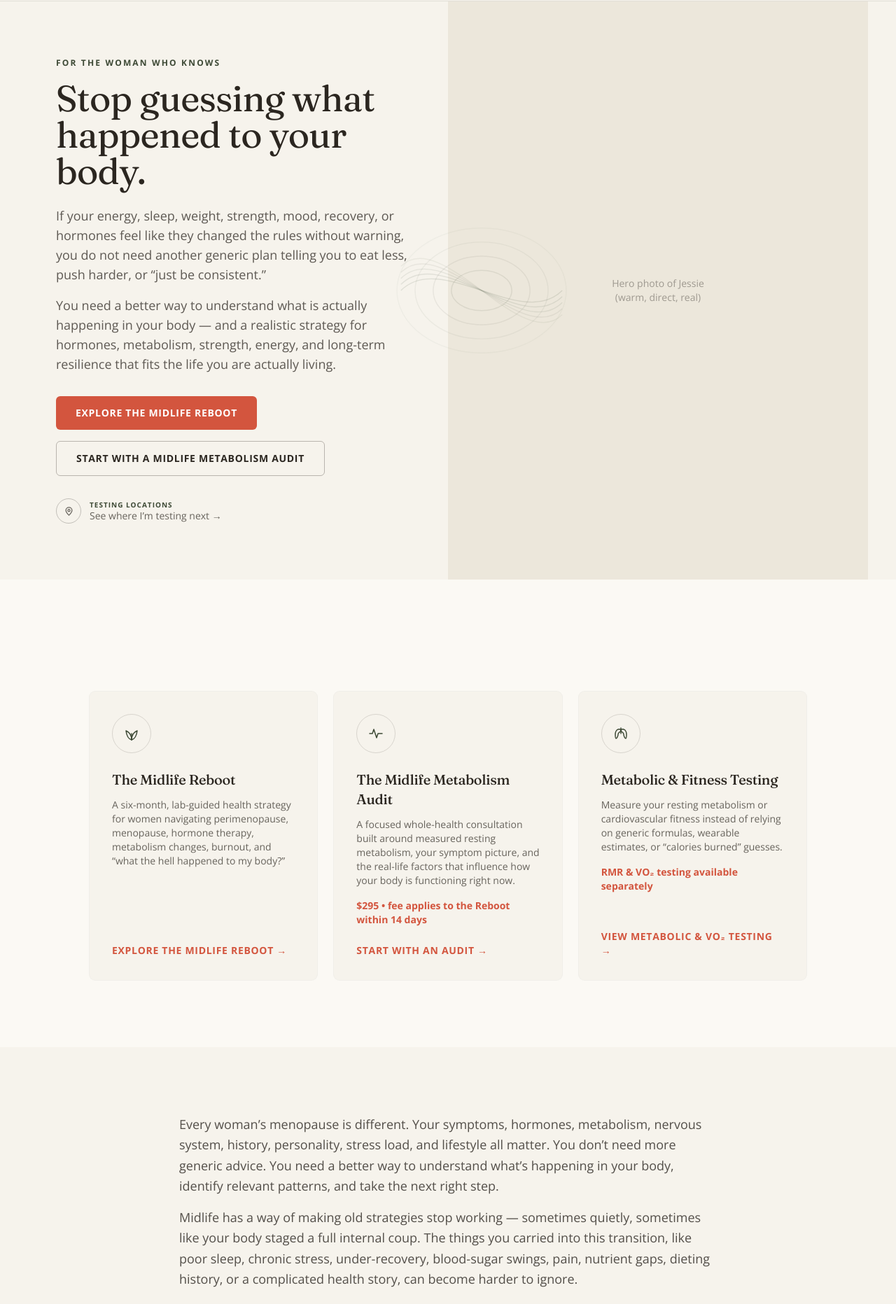
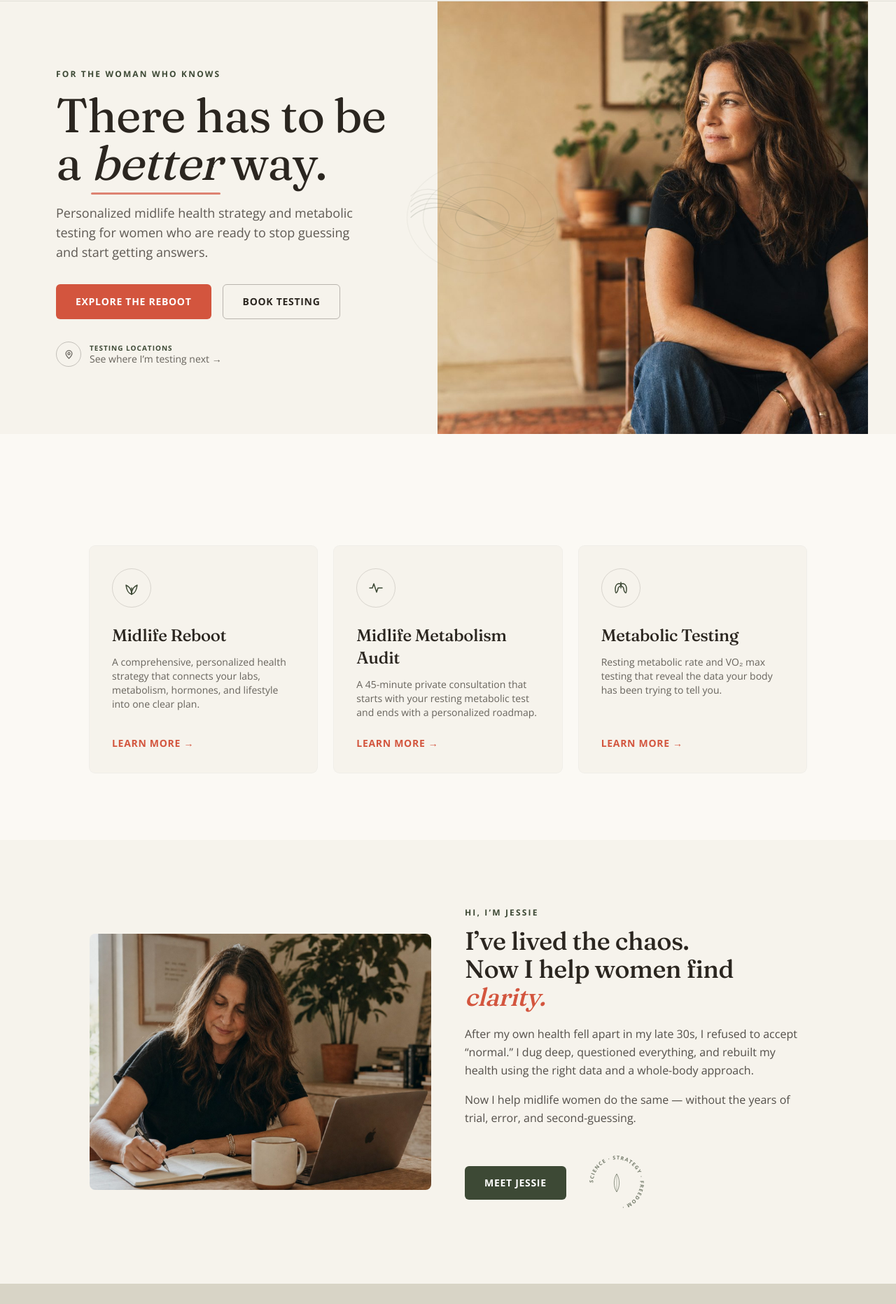
Before and after one commit to Lee-Payton/jessie-life, a Next.js app: page / in a window 1280 px wide. Shown: the part 79-1942 px from the top of the page at 70% size. Built offline with nearby package versions, Linux system fonts and the light colour scheme.

Commit message:
Match homepage to Jessie's mockup: hero headline 'There has to be a better way', mockup card + about copy, real warm photos; keep brief sections below

```diff
--- a/app/page.tsx
+++ b/app/page.tsx
@@ -1,31 +1,27 @@
 import Link from 'next/link';
+import Image from 'next/image';
 import { Section, CtaButton, TopoSwirl } from '@/components/ui';
 import { LeafIcon, PulseIcon, LungsIcon, VanSketch, CircleBadge } from '@/components/icons';
 
 export default function HomePage() {
   return (
     <>
-      {/* ===== HERO — large photo right, full verbatim copy left (mockup layout) ===== */}
+      {/* ===== HERO — matches mockup: headline+copy left, large photo bleeding right ===== */}
       <section className="relative overflow-hidden bg-cream">
-        <div className="mx-auto grid w-full max-w-content items-stretch gap-0 md:grid-cols-2">
-          <div className="relative z-10 flex flex-col justify-center px-6 py-14 md:py-20 md:pl-10 md:pr-12">
+        <div className="mx-auto grid w-full max-w-content items-stretch md:grid-cols-[1fr_1.05fr]">
+          <div className="relative z-10 flex flex-col justify-center px-6 py-14 md:py-24 md:pl-10 md:pr-14">
             <p className="eyebrow">For the woman who knows</p>
-            <h1 className="mt-4 font-display text-4xl md:text-5xl lg:text-[3.25rem]">
-              Stop guessing what happened to your body.
+            <h1 className="mt-4 font-display text-5xl leading-[1.02] md:text-6xl lg:text-[4.25rem]">
+              There has to be a{' '}
+              <span className="accent-underline">better</span> way.
             </h1>
-            <p className="mt-6 max-w-xl font-body text-lg text-ink/75">
-              If your energy, sleep, weight, strength, mood, recovery, or hormones feel like
-              they changed the rules without warning, you do not need another generic plan
-              telling you to eat less, push harder, or &ldquo;just be consistent.&rdquo;
-            </p>
-            <p className="mt-4 max-w-xl font-body text-lg text-ink/75">
-              You need a better way to understand what is actually happening in your body — and
-              a realistic strategy for hormones, metabolism, strength, energy, and long-term
-              resilience that fits the life you are actually living.
+            <p className="mt-6 max-w-md font-body text-lg text-ink/75">
+              Personalized midlife health strategy and metabolic testing for women who are
+              ready to stop guessing and start getting answers.
             </p>
             <div className="mt-8 flex flex-wrap gap-4">
-              <CtaButton href="/reboot">Explore the Midlife Reboot</CtaButton>
-              <CtaButton href="/audit" variant="secondary">Start With a Midlife Metabolism Audit</CtaButton>
+              <CtaButton href="/reboot">Explore the Reboot</CtaButton>
+              <CtaButton href="/locations" variant="secondary">Book Testing</CtaButton>
             </div>
             <Link href="/locations" className="mt-8 inline-flex items-center gap-3 text-ink/70 transition-colors hover:text-terracotta">
               <span className="flex h-9 w-9 items-center justify-center rounded-full border border-ink/25">
@@ -38,49 +34,105 @@ export default function HomePage() {
             </Link>
           </div>
 
-          {/* Large photo panel with topo-swirl overlay bleeding from photo edge */}
-          <div className="relative min-h-[380px] md:min-h-full">
-            <TopoSwirl className="absolute -left-24 top-1/2 z-10 hidden h-72 w-72 -translate-y-1/2 text-forest/25 md:block" />
-            {/* PHOTO DIRECTION: strong, current photo of Jessie — warm, direct, real (not stock) */}
-            <div className="flex h-full min-h-[380px] items-center justify-center bg-cream-dark text-center font-body text-sm text-ink/40">
-              Hero photo of Jessie
-              <br />(warm, direct, real)
-            </div>
+          <div className="relative min-h-[420px] md:min-h-full">
+            <TopoSwirl className="absolute -left-16 top-1/2 z-10 hidden h-64 w-64 -translate-y-1/2 text-forest/30 md:block" />
+            <Image
+              src="/brand/hero-jessie.jpg"
+              alt="Jessie Faber"
+              fill
+              priority
+              sizes="(max-width: 768px) 100vw, 55vw"
+              className="object-cover"
+            />
           </div>
         </div>
       </section>
 
-      {/* ===== 3 OFFER CARDS — directly after hero, mockup style ===== */}
-      <Section bg="creamLight" id="start" className="pt-12 md:pt-16">
+      {/* ===== 3 OFFER CARDS (mockup copy) ===== */}
+      <Section bg="creamLight" id="start" className="pt-14 md:pt-16">
         <div className="mx-auto grid max-w-5xl gap-6 md:grid-cols-3">
           <OfferCard
             icon={<LeafIcon />}
-            title="The Midlife Reboot"
-            intro="A six-month, lab-guided health strategy for women navigating perimenopause, menopause, hormone therapy, metabolism changes, burnout, and “what the hell happened to my body?”"
-            cta="Explore the Midlife Reboot"
+            title="Midlife Reboot"
+            body="A comprehensive, personalized health strategy that connects your labs, metabolism, hormones, and lifestyle into one clear plan."
             href="/reboot"
           />
           <OfferCard
             icon={<PulseIcon />}
-            title="The Midlife Metabolism Audit"
-            intro="A focused whole-health consultation built around measured resting metabolism, your symptom picture, and the real-life factors that influence how your body is functioning right now."
-            price="$295 • fee applies to the Reboot within 14 days"
-            cta="Start With an Audit"
+            title="Midlife Metabolism Audit"
+            body="A 45-minute private consultation that starts with your resting metabolic test and ends with a personalized roadmap."
             href="/audit"
           />
           <OfferCard
             icon={<LungsIcon />}
-            title="Metabolic & Fitness Testing"
-            intro="Measure your resting metabolism or cardiovascular fitness instead of relying on generic formulas, wearable estimates, or “calories burned” guesses."
-            price="RMR & VO₂ testing available separately"
-            cta="View Metabolic & VO₂ Testing"
+            title="Metabolic Testing"
+            body="Resting metabolic rate and VO₂ max testing that reveal the data your body has been trying to tell you."
             href="/metabolism"
           />
         </div>
       </Section>
 
-      {/* ===== Every Woman's Menopause Is Different (verbatim) ===== */}
-      <Section>
+      {/* ===== ABOUT SPLIT (mockup copy) ===== */}
+      <Section bg="cream">
+        <div className="mx-auto grid max-w-5xl items-center gap-12 md:grid-cols-2">
+          <div className="relative order-2 md:order-1">
+            <span className="absolute -left-5 top-1/2 hidden -translate-y-1/2 -rotate-90 whitespace-nowrap font-script text-2xl text-terracotta/80 lg:block">
+              been there, figured it out
+            </span>
+            <div className="relative aspect-[4/3] overflow-hidden rounded-lg">
+              <Image
+                src="/brand/about-jessie.jpg"
+                alt="Jessie Faber working"
+                fill
+                sizes="(max-width: 768px) 100vw, 45vw"
+                className="object-cover"
+              />
+            </div>
+          </div>
+          <div className="order-1 md:order-2">
+            <p className="eyebrow">Hi, I&rsquo;m Jessie</p>
+            <h2 className="mt-3 font-display text-3xl md:text-4xl">
+              I&rsquo;ve lived the chaos.
+              <br />
+              Now I help women find <em className="text-terracotta">clarity.</em>
+            </h2>
+            <div className="mt-5 space-y-4 font-body text-ink/80">
+              <p>
+                After my own health fell apart in my late 30s, I refused to accept
+                &ldquo;normal.&rdquo; I dug deep, questioned everything, and rebuilt my health
+                using the right data and a whole-body approach.
+              </p>
+              <p>
+                Now I help midlife women do the same — without the years of trial, error, and
+                second-guessing.
+              </p>
+            </div>
+            <div className="mt-8 flex items-center gap-6">
+              <CtaButton href="/about" variant="forest">Meet Jessie</CtaButton>
+              <CircleBadge className="hidden h-24 w-24 text-forest/70 sm:block" />
+            </div>
+          </div>
+        </div>
+      </Section>
+
+      {/* ===== "I bring the lab to you" band (mockup) ===== */}
+      <section className="bg-sand">
+        <div className="container-content grid items-center gap-6 py-12 md:grid-cols-[auto_1fr_auto]">
+          <VanSketch className="hidden h-20 w-44 text-ink/60 md:block" />
+          <div>
+            <h2 className="text-2xl md:text-3xl">I bring the lab to you.</h2>
+            <p className="mt-2 max-w-lg font-body text-ink/75">
+              See where I&rsquo;m testing next and book your metabolic test in a city near you.
+            </p>
+          </div>
+          <CtaButton href="/locations" variant="secondary">View Testing Locations</CtaButton>
+        </div>
+      </section>
+
+      {/* ================= BRIEF SECTIONS (kept verbatim, styled to match) ================= */}
+
+      {/* Every Woman's Menopause Is Different */}
+      <Section bg="creamLight">
         <div className="mx-auto max-w-3xl">
           <div className="space-y-4 font-body text-lg text-ink/80">
             <p>
@@ -105,7 +157,7 @@ export default function HomePage() {
         </div>
       </Section>
 
-      {/* ===== What Midlife Can Affect (verbatim + bullets) ===== */}
+      {/* What Midlife Can Affect */}
       <Section bg="creamDark">
         <div className="mx-auto grid max-w-5xl gap-12 lg:grid-cols-[1.1fr_0.9fr]">
           <div>
@@ -146,48 +198,7 @@ export default function HomePage() {
         </div>
       </Section>
 
-      {/* ===== About Jessie split — photo left, script accent, circle badge (mockup) ===== */}
-      <Section bg="creamLight">
-        <div className="mx-auto grid max-w-5xl items-center gap-12 md:grid-cols-2">
-          <div className="relative order-2 md:order-1">
-            <span className="absolute -left-5 top-1/2 hidden -translate-y-1/2 -rotate-90 whitespace-nowrap font-script text-2xl text-terracotta/80 lg:block">
-              been there, figured it out
-            </span>
-            {/* PHOTO DIRECTION: personal image communicating expertise + adventurous life */}
-            <div className="flex aspect-[4/3] items-center justify-center overflow-hidden rounded-lg bg-cream-dark text-center font-body text-sm text-ink/40">
-              Personal image of Jessie
-            </div>
-          </div>
-          <div className="order-1 md:order-2">
-            <p className="eyebrow">Hi, I&rsquo;m Jessie</p>
-            <div className="mt-4 space-y-4 font-body text-lg text-ink/80">
-              <p>
-                I became a functional health practitioner after years of living inside a body
-                that did not follow the easy instructions.
-              </p>
-              <p>
-                Chronic pain, complex hormone changes, endometriosis, autoimmune patterns, and a
-                long history of trying to make sense of fragmented healthcare gave me a very
-                personal education in how confusing women&rsquo;s health can feel — especially
-                when your labs, symptoms, and lived experience are not being looked at together.
-              </p>
-              <p>That is why my work is built around both evidence and real life.</p>
-              <p>
-                The science matters. So does the person who has to live with the plan. My job is
-                to help you understand the information, connect the patterns, and decide what is
-                actually worth doing next — without turning your life into a full-time wellness
-                project.
-              </p>
-            </div>
-            <div className="mt-8 flex items-center gap-6">
-              <CtaButton href="/about" variant="forest">Read My Story</CtaButton>
-              <CircleBadge className="hidden h-24 w-24 text-forest/70 sm:block" />
-            </div>
-          </div>
-        </div>
-      </Section>
-
-      {/* ===== Resource Lab (verbatim) ===== */}
+      {/* Resource Lab */}
       <Section>
         <div className="mx-auto max-w-3xl text-center">
           <h2 className="text-3xl md:text-4xl">
@@ -215,22 +226,7 @@ export default function HomePage() {
         </div>
       </Section>
 
-      {/* ===== "I bring the lab to you" band with van sketch (mockup) ===== */}
-      <section className="bg-sand">
-        <div className="container-content grid items-center gap-6 py-12 md:grid-cols-[auto_1fr_auto]">
-          <VanSketch className="hidden h-20 w-40 text-ink/60 md:block" />
-          <div>
-            <h2 className="text-2xl md:text-3xl">I bring the lab to you.</h2>
-            <p className="mt-2 max-w-xl font-body text-ink/75">
-              Metabolism + VO₂ testing is offered through scheduled locations, pop-ups, and
-              partner events. See where I&rsquo;m testing next and book a test in a city near you.
-            </p>
-          </div>
-          <CtaButton href="/locations" variant="secondary">View Testing Locations</CtaButton>
-        </div>
-      </section>
-
-      {/* ===== Final CTA (verbatim) ===== */}
+      {/* Final CTA */}
       <Section bg="forest" className="text-center">
         <div className="mx-auto max-w-3xl">
           <h2 className="text-3xl text-white md:text-4xl">
@@ -259,16 +255,12 @@ export default function HomePage() {
 function OfferCard({
   icon,
   title,
-  intro,
-  price,
-  cta,
+  body,
   href,
 }: {
   icon: React.ReactNode;
   title: string;
-  intro: string;
-  price?: string;
-  cta: string;
+  body: string;
   href: string;
 }) {
   return (
@@ -276,12 +268,11 @@ function OfferCard({
       <span className="flex h-14 w-14 items-center justify-center rounded-full border border-ink/15 text-forest">
         {icon}
       </span>
-      <h3 className="mt-6 font-display text-xl">{title}</h3>
-      <p className="mt-3 font-body text-sm text-ink/70">{intro}</p>
-      {price && <p className="mt-4 font-body text-sm font-bold text-terracotta">{price}</p>}
+      <h3 className="mt-6 font-display text-2xl">{title}</h3>
+      <p className="mt-3 font-body text-sm text-ink/70">{body}</p>
       <div className="mt-6 flex-1" />
       <Link href={href} className="link-arrow">
-        {cta} →
+        Learn More →
       </Link>
     </div>
   );
```
Also changed, not shown: public/brand/about-jessie.jpg (added), public/brand/hero-jessie.jpg (added).
